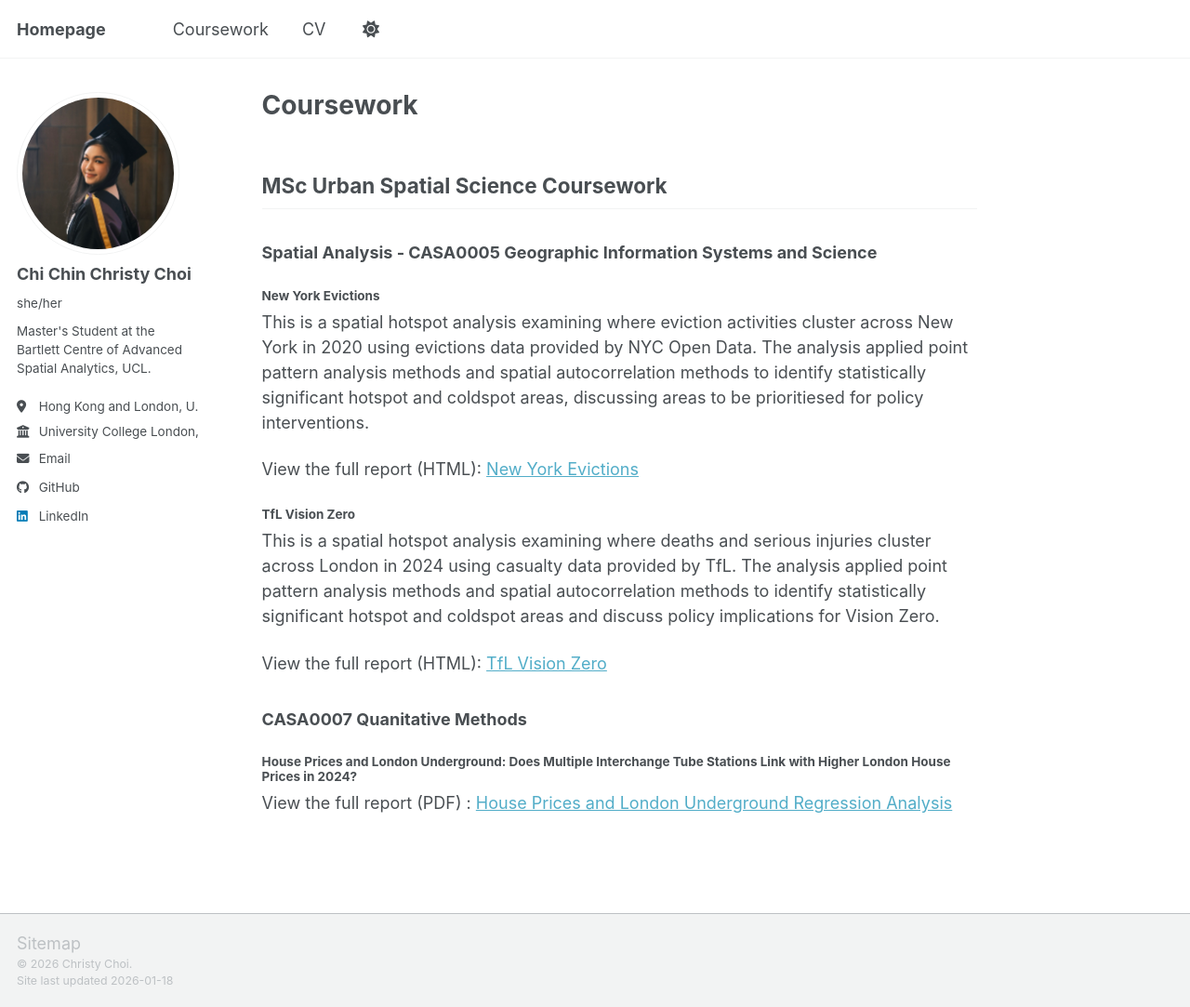
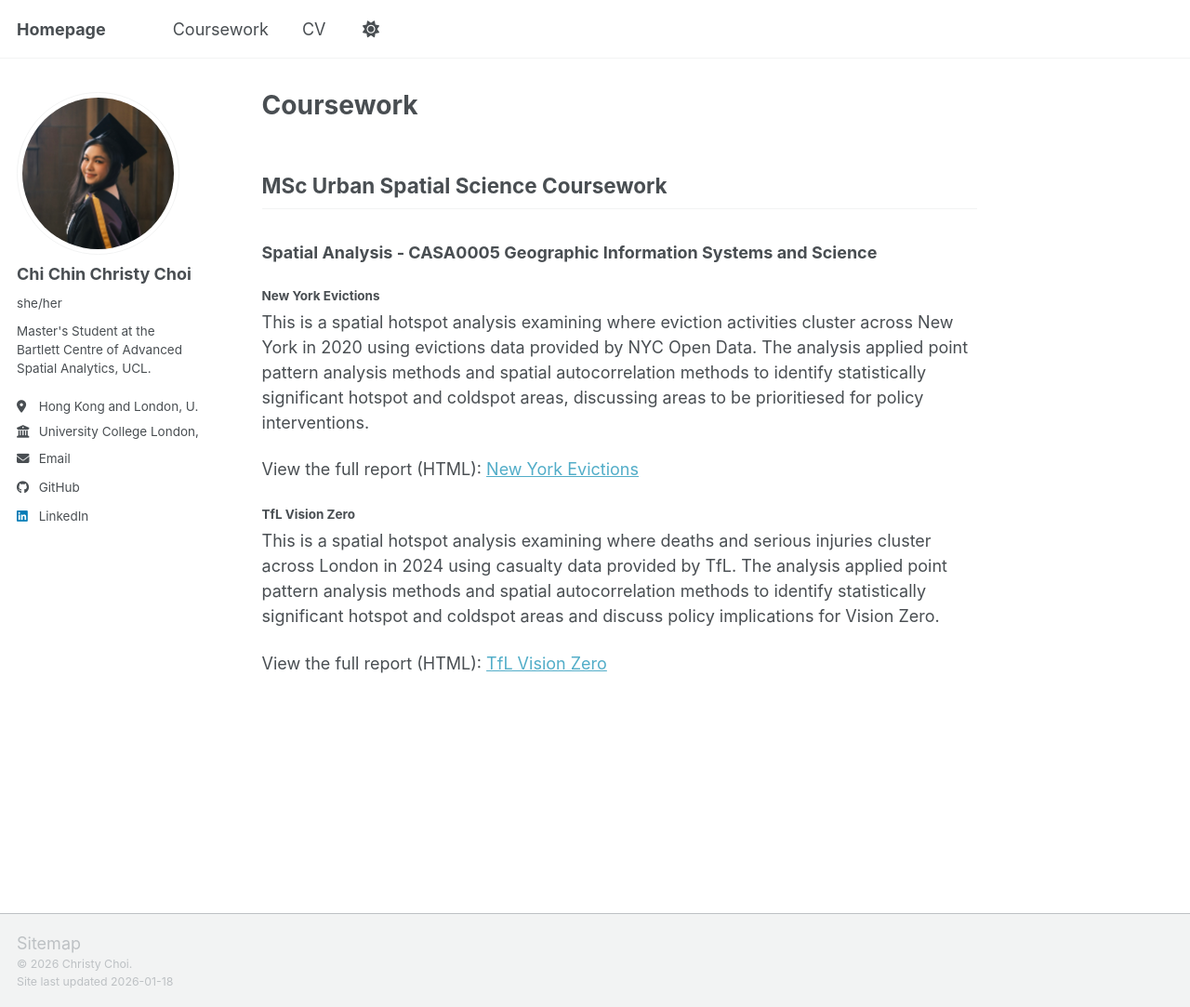
Before and after one commit to christychoicc/christychoicc.github.io, a Jekyll site: the page built from _pages/coursework.md, in a window 1280 px wide and 1083 px high. Shown: the whole window at 93% size. Built offline with Jekyll 4.4.1, drawn with Linux system fonts in a browser that asks for light colours; a script bundle is joined from its source files by our own code; library files that are not in the unit come from our copies.

Commit message:
Update coursework.md to streamline content
Removed redundant report link and section on house prices.

```diff
--- a/_pages/coursework.md
+++ b/_pages/coursework.md
@@ -18,7 +18,3 @@ View the full report (HTML): [New York Evictions](https://christychoicc.github.i
 This is a spatial hotspot analysis examining where deaths and serious injuries cluster across London in 2024 using casualty data provided by TfL. The analysis applied point pattern analysis methods and spatial autocorrelation methods to identify statistically significant hotspot and coldspot areas and discuss policy implications for Vision Zero.
 
 View the full report (HTML): [TfL Vision Zero](https://christychoicc.github.io/coursework/TfL-Vision-Zero.html)
-
-### CASA0007 Quanitative Methods
-#### House Prices and London Underground: Does Multiple Interchange Tube Stations Link with Higher London House Prices in 2024?
-View the full report (PDF) : [House Prices and London Underground Regression Analysis](https://christychoicc.github.io/coursework/London_Tube_PPD_Regression_2024.pdf)
```
